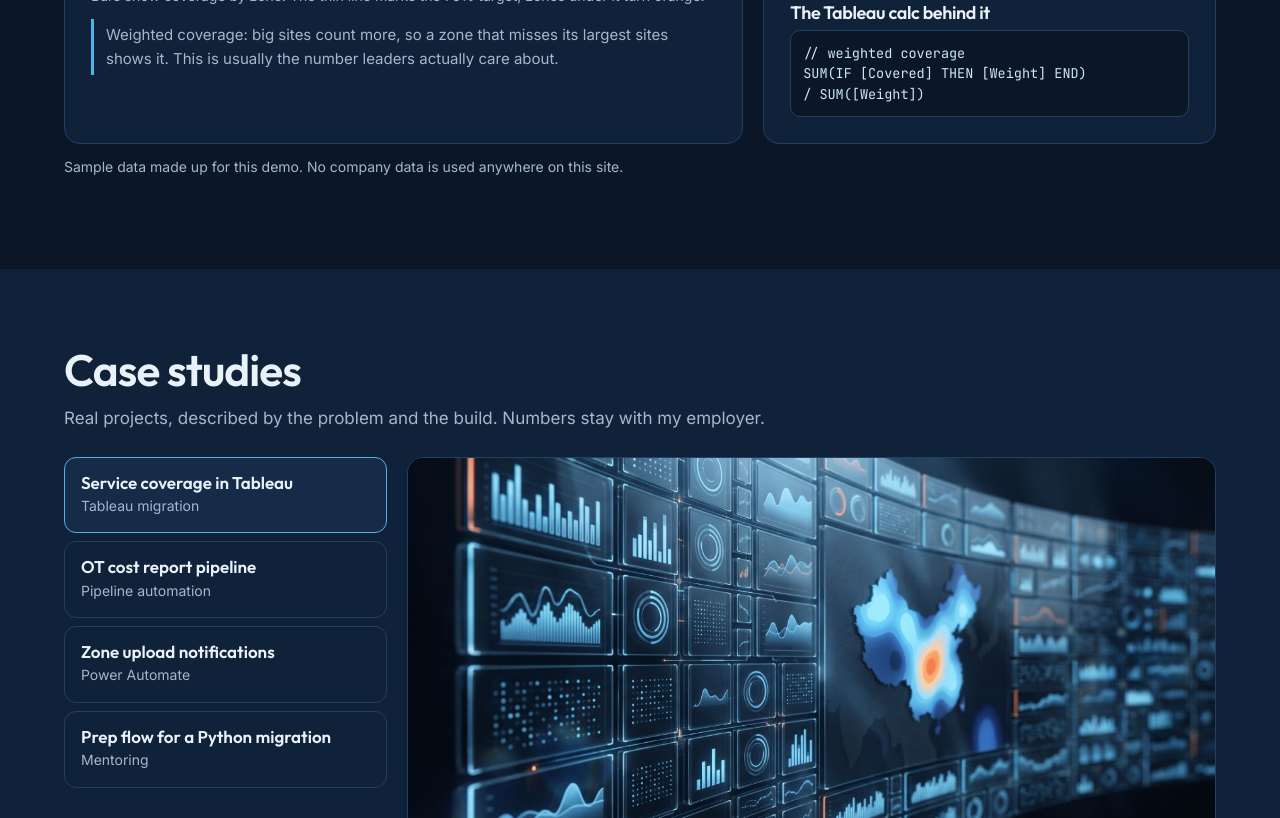
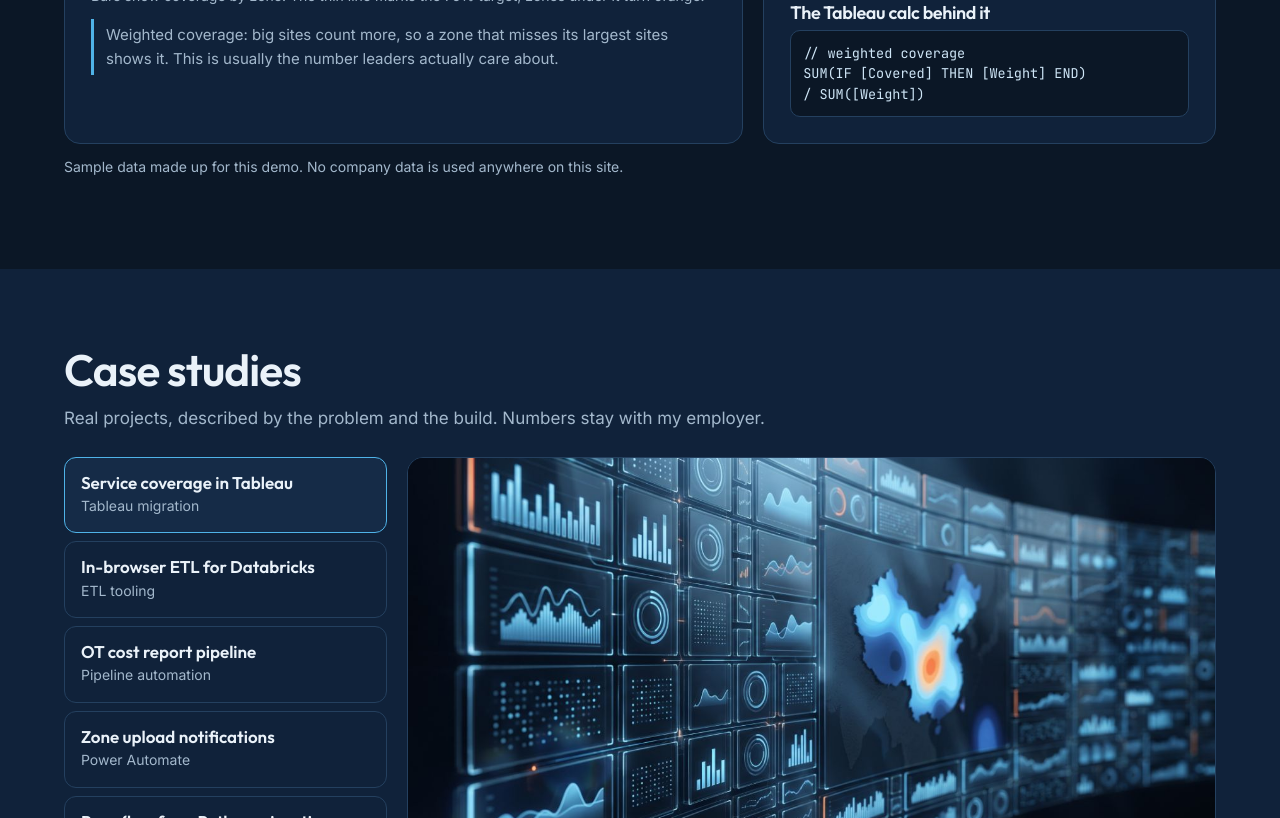
Before and after one commit to Cedrick777/Cedrick777.github.io, a plain HTML site: page index.html in a window 1280 px wide. Shown: the part 2111-2929 px from the top of the page. Drawn offline with Linux system fonts and the light colour scheme.

Commit message:
Add in-browser ETL case study and skills
Co-Authored-By: Claude Opus 5.5 <noreply@anthropic.com>
Claude-Session: https://claude.ai/code/session_01MabsptiCK6QBz7V1Jasyfq

```diff
--- a/index.html
+++ b/index.html
@@ -141,7 +141,7 @@ pre{margin:0;background:var(--bg);border:1px solid var(--line);border-radius:10p
 .cgrid b{display:block;font:600 18px Outfit,sans-serif}
 .cgrid span{color:var(--soft);overflow-wrap:anywhere;font-size:15px}
 footer{padding:20px max(5vw,16px);font-size:14px;color:#7f97ae;border-top:1px solid var(--line)}
-@media(max-width:900px){.hero .txt,.fit,.demo,.cx,.two{grid-template-columns:minmax(0,1fr)}.tabs{grid-template-columns:repeat(2,minmax(0,1fr))}}
+@media(max-width:900px){.hero .txt,.fit,.demo,.cx,.two{grid-template-columns:minmax(0,1fr)}.tabs{grid-template-columns:minmax(0,1fr)}}
 @media(max-width:600px){.steps,.road{grid-template-columns:minmax(0,1fr)}.kpis{grid-template-columns:repeat(3,minmax(0,1fr))}.kpi b{font-size:24px}.tabs{grid-template-columns:minmax(0,1fr)}.bar{grid-template-columns:4.6em minmax(0,1fr) 3.4em}nav ul{gap:0 14px}.certs{grid-template-columns:minmax(0,1fr)}}
 @media(prefers-reduced-motion:reduce){*{transition:none!important;scroll-behavior:auto!important}}
 </style>
@@ -296,9 +296,10 @@ const skills=[
  {n:'Power Automate',c:'Automation',lv:'Core stack',d:'Teams-triggered flows with access and routing kept in SharePoint lists, so business users can change them.',u:['notify']},
  {n:'UiPath (RPA)',c:'Automation',lv:'Certified · UiARD',d:'UiPath Advanced RPA Developer (UiARD) certified.',u:[]},
  {n:'SharePoint & Teams',c:'Automation',lv:'Used with Power Automate',d:'Lists as configuration and permissions, channels as triggers, folders as delivery.',u:['notify']},
- {n:'SQL',c:'Data & code',lv:'Core stack',d:'Querying and shaping data for dashboards, including Databricks SQL.',u:['otcost']},
+ {n:'SQL',c:'Data & code',lv:'Core stack',d:'Querying and shaping data for dashboards, including Databricks SQL and post-load checks.',u:['etl','otcost']},
  {n:'Python',c:'Data & code',lv:'Core stack',d:'Scripting and data work; supported a dashboard logic migration from Tableau Prep to Python.',u:['prep']},
- {n:'Databricks',c:'Data & code',lv:'SQL and scheduled jobs',d:'SQL queries and scheduled jobs feeding reports.',u:[]},
+ {n:'Databricks',c:'Data & code',lv:'SQL, jobs and ingestion',d:'SQL queries and scheduled jobs feeding reports, plus clean, validated CSV loads into Databricks tables.',u:['etl']},
+ {n:'JavaScript & HTML',c:'Data & code',lv:'Browser-based tools',d:'In-browser ETL tools that read Excel files, clean and validate them, and write load-ready CSVs without uploading anything.',u:['etl']},
  {n:'Oracle GL exports',c:'Data & code',lv:'Pipeline source',d:'Turning general-ledger exports into clean, repeatable reporting inputs.',u:['otcost']},
  {n:'Microsoft Azure',c:'Cloud',lv:'Certified · AZ-900, AI-900',d:'AZ-900 Azure Fundamentals and AI-900 Azure AI Fundamentals.',u:[]},
  {n:'Power Platform',c:'Cloud',lv:'Certified · PL-900',d:'PL-900 Power Platform Fundamentals.',u:['notify']}
@@ -333,6 +334,11 @@ const cases={
   build:'Analysts post "Uploaded" in a Teams channel. If the poster is on an authorized SharePoint list, the flow emails each zone\'s distribution list its SharePoint folder links.',
   win:'Access and zone routing live in SharePoint lists, so the business can change them without touching the flow.',
   t:['Power Automate','Teams','SharePoint']},
+ etl:{n:'In-browser ETL for Databricks',k:'ETL tooling',svg:svgFlow([[90,130],[90,280],[300,200],[510,200],[710,200]],[3]),
+  prob:'Monthly Excel extracts came with different headers across sheets, codes turned into scientific notation (4.07E+09), and text in number columns, so loads into Databricks failed or came out wrong.',
+  build:'Two HTML and JavaScript tools. One merges a monthly extract and extra scope files into one Databricks-ready CSV: one header set across layouts, codes kept as full text, dates standardised, and shortened codes repaired only when a mapping proves the full value. The other checks a load file against the target table and view, and clears the cells that would break number columns.',
+  win:'Files never leave the browser. Every run shows checks per sheet, flags what needs a fix, and gives a query to run after loading so the numbers can be verified in Databricks.',
+  t:['HTML & JavaScript','Excel parsing','Databricks','SQL','Data quality checks']},
  prep:{n:'Prep flow for a Python migration',k:'Mentoring',svg:svgFlow([[100,280],[260,140],[420,260],[560,130],[710,230]],[1,3]),
   prob:'A junior teammate needed to move an OT dashboard\'s logic to Python without a clear reference.',
   build:'I built the Tableau Prep flow and documented each transform step by step.',
@@ -340,7 +346,7 @@ const cases={
   t:['Tableau Prep','Python','Documentation']}
 };
 let cur='coverage';
-const order=['coverage','otcost','notify','prep'];
+const order=['coverage','etl','otcost','notify','prep'];
 function renderTabs(first){
  $('tabs').innerHTML=order.map(id=>`<button type="button" role="tab" id="t-${id}" data-id="${id}" aria-selected="false"><b>${esc(cases[id].n)}</b><span>${esc(cases[id].k)}</span></button>`).join('');
  $('tabs').querySelectorAll('button').forEach(b=>{b.addEventListener('click',()=>show(b.dataset.id));});
```
